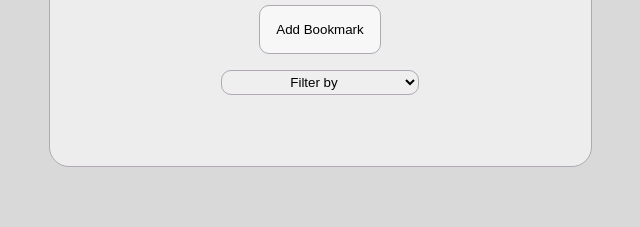
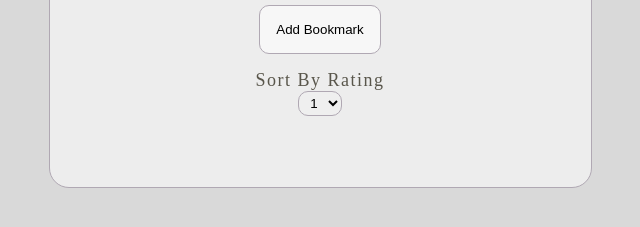
Before and after one commit to agiannotti/bookmark-app, a website built with webpack: page src/index.html in a window 1280 px wide. Shown: the part 205-432 px from the top of the page, without its empty margins (320-960 px from the left). Built offline with nearby package versions, Linux system fonts and the light colour scheme; no server answers; a web font is replaced by a local one.

Commit message:
label for select rating

```diff
--- a/src/bookmark-html.js
+++ b/src/bookmark-html.js
@@ -9,8 +9,9 @@ const generateMain = function(htmlList) {
   <div class="add-bookmark">
   <button id="add-bookmark" class="add-bookmark">Add Bookmark</button>
   </div>
+  <label for="select">Sort By Rating</label>
+  <br>
   <select name="filter" id="filter" class="filter">
-  <option value="0">Filter by</option>
   <option value="0">1</option>
   <option value="2">2</option>
   <option value="3">3</option>
--- a/src/index.css
+++ b/src/index.css
@@ -135,4 +135,8 @@ a:hover   { color: #FFC0CB; }
   .ratings {
     margin-bottom: 10px;
   }
+
+  #filter, .filter {
+    width: 10%;
+  }
 }
--- a/src/index.html
+++ b/src/index.html
@@ -10,8 +10,6 @@
 </head>
 
 <body>
-  <header>
-  </header>
   <main>
   </main>
 </body>
```
